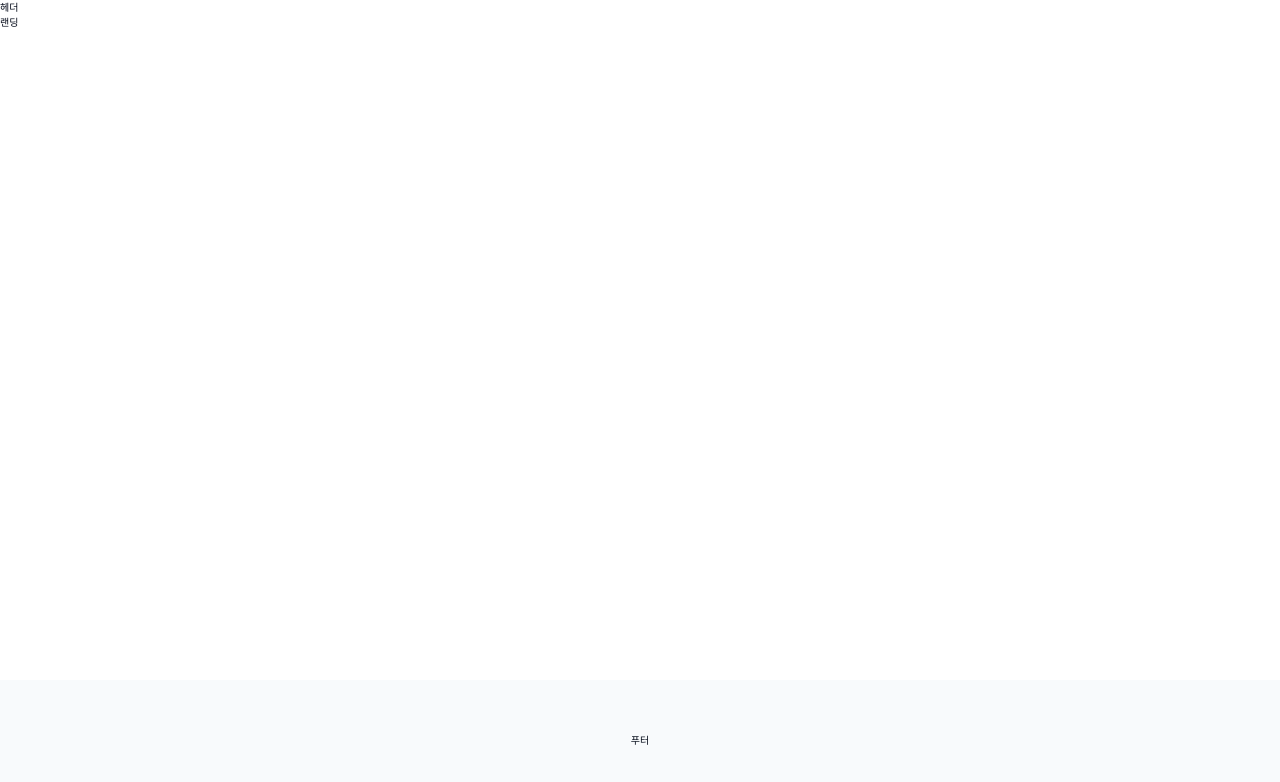
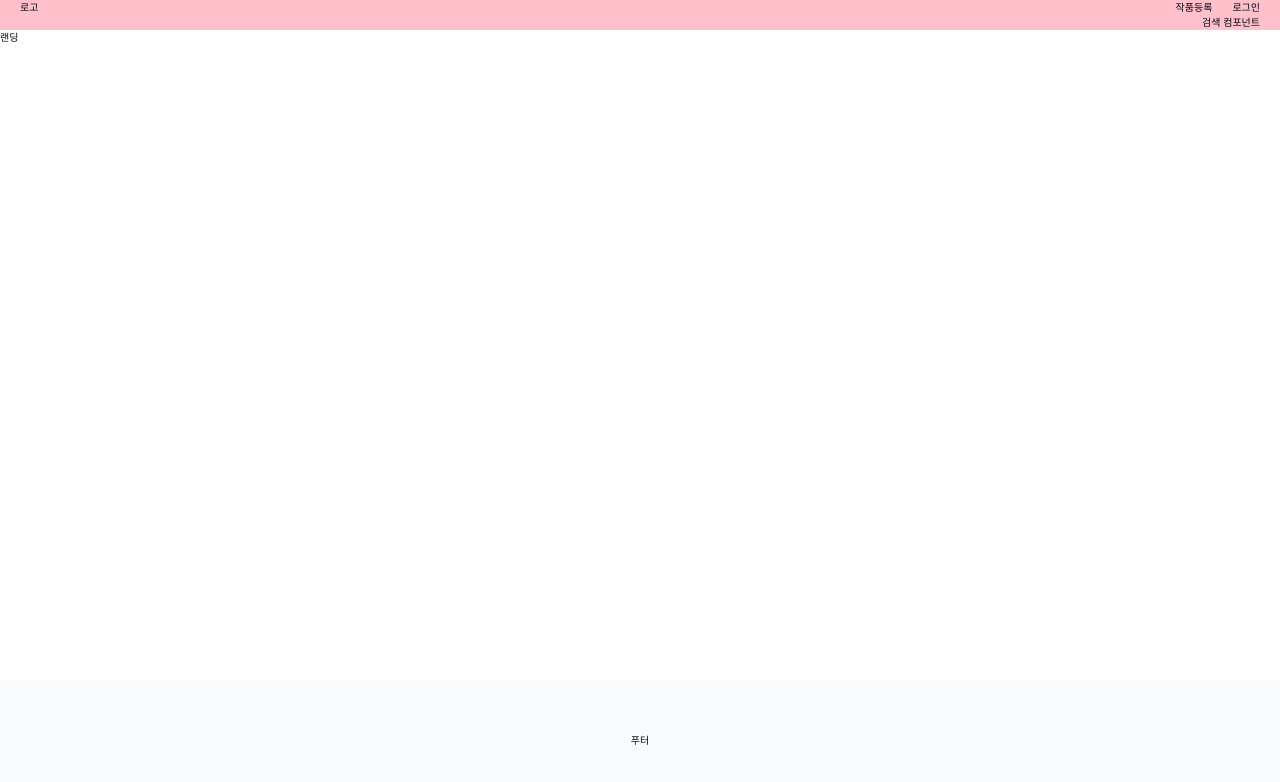
Before and after one commit to Team-YUMU/YUMU-FE, a Next.js app: page / in a window 1280 px wide. Shown: the top 782 px of the page. Built offline with nearby package versions, Linux system fonts and the light colour scheme.

Commit message:
feat : header 컴포넌트 로그인 로그아웃 구현

```diff
--- a/src/components/common/Header.tsx
+++ b/src/components/common/Header.tsx
@@ -1,3 +1,100 @@
+import { useEffect, useState } from 'react';
+import Link from 'next/link';
+import { LogOut } from 'lucide-react';
+import { Button } from '@/components/ui/button';
+import {
+  DropdownMenu,
+  DropdownMenuContent,
+  DropdownMenuItem,
+  DropdownMenuTrigger,
+} from '@/components/ui/dropdown-menu';
+import { Avatar, AvatarImage } from '../ui/avatar';
+import { useRouter } from 'next/router';
+import axios from 'axios';
+// import getMembers from '@/mocks/Member';
+
+type userData = {
+  nickname: string;
+  profileImage: string | undefined;
+};
+
 export default function Header() {
-  return <header>헤더</header>;
+  const [memberData, setMemberData] = useState<userData | null>(null);
+  const router = useRouter();
+
+  //데이터를 불러온다.
+  const userMembersData = async () => {
+    try {
+      const response = await axios.get<userData>('../../mocks/Member');
+      const { nickname, profileImage } = response.data;
+      console.log(response.data);
+      setMemberData({ nickname, profileImage });
+    } catch (error) {
+      console.error(error);
+    }
+    console.log(memberData);
+  };
+
+  //id 값이 바뀔때 마다 실행되지만 accesstoken 로컬 스토리지에 존재하는 경우 닉네임 데이터를 가져 온다.
+  useEffect(() => {
+    const accessToken = localStorage.getItem('accessToken');
+    console.log(accessToken);
+    if (accessToken) {
+      userMembersData();
+    }
+    //의존성 배열 비워두면 안된다
+  }, []);
+
+  //로그아웃 클릭시 토큰 제거와 메인 페이지 이동
+  const handleLogout = () => {
+    localStorage.removeItem('accessToken');
+    if (!localStorage.getItem('accessToken')) {
+      router.push('/');
+    }
+  };
+
+  return (
+    <header>
+      <div className='container mx-auto flex justify-between bg-[pink]'>
+        <Link href='/'>로고</Link>
+        <div>
+          <Link href='#' className='mr-[2rem]'>
+            작품등록
+          </Link>
+          {memberData ? (
+            <div className='relative flex cursor-pointer items-center gap-[1.2rem]'>
+              <Avatar>
+                {memberData.profileImage ? (
+                  <AvatarImage src={memberData.profileImage} />
+                ) : (
+                  <div className='h-10 w-10 rounded-full bg-[gray]'></div>
+                )}
+              </Avatar>
+              <span className='text-center text-16-600 sm:hidden'>{memberData.nickname}</span>
+              <DropdownMenu>
+                <DropdownMenuTrigger asChild>
+                  <Button variant='outline' className='ml-[1rem]'>
+                    ▼
+                  </Button>
+                </DropdownMenuTrigger>
+                <DropdownMenuContent className='mr-[2rem] w-56'>
+                  <DropdownMenuItem>
+                    <LogOut className='mr-2 h-4 w-4' />
+                    <span onClick={handleLogout}>로그아웃</span>
+                  </DropdownMenuItem>
+                </DropdownMenuContent>
+              </DropdownMenu>
+            </div>
+          ) : (
+            <>
+              <Link href='/signin'>로그인</Link>
+            </>
+          )}
+        </div>
+      </div>
+      <div className='container mx-auto flex justify-end bg-[pink]'>
+        <div>검색 컴포넌트</div>
+      </div>
+    </header>
+  );
 }
```
